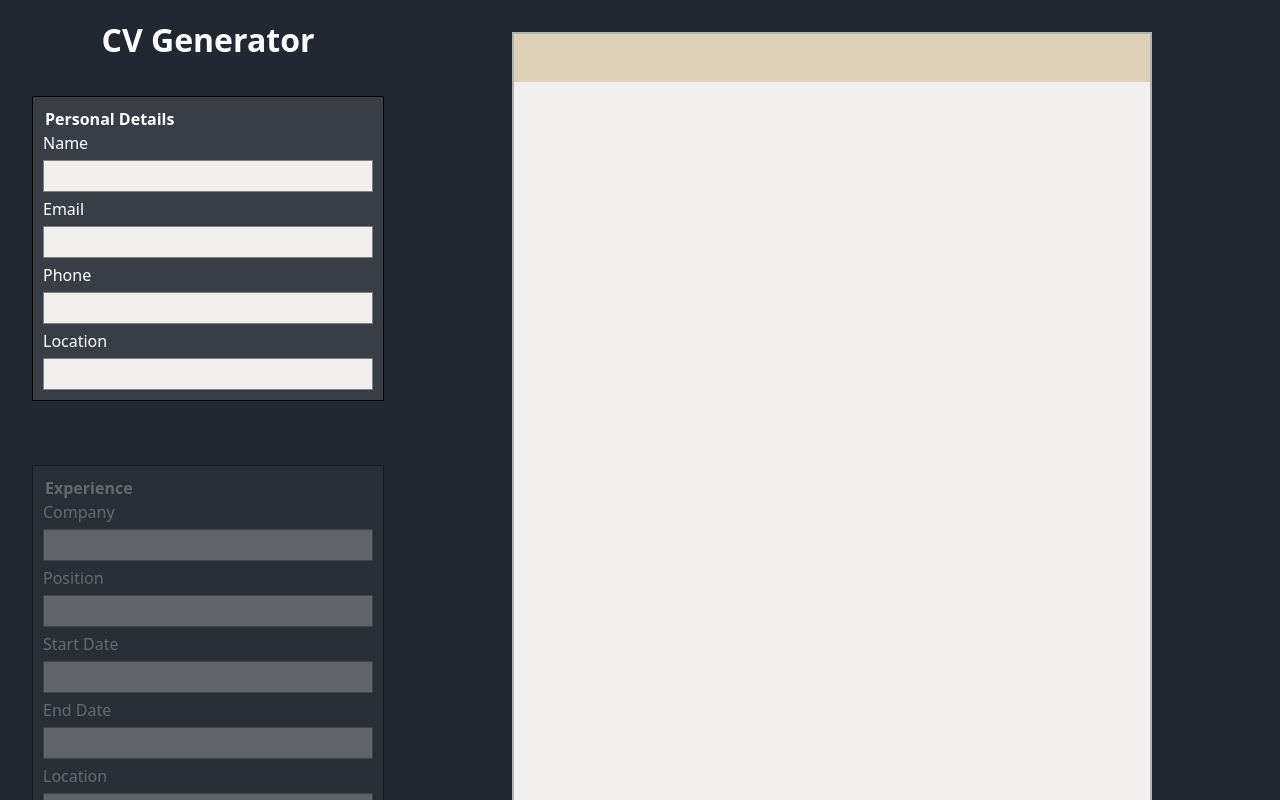
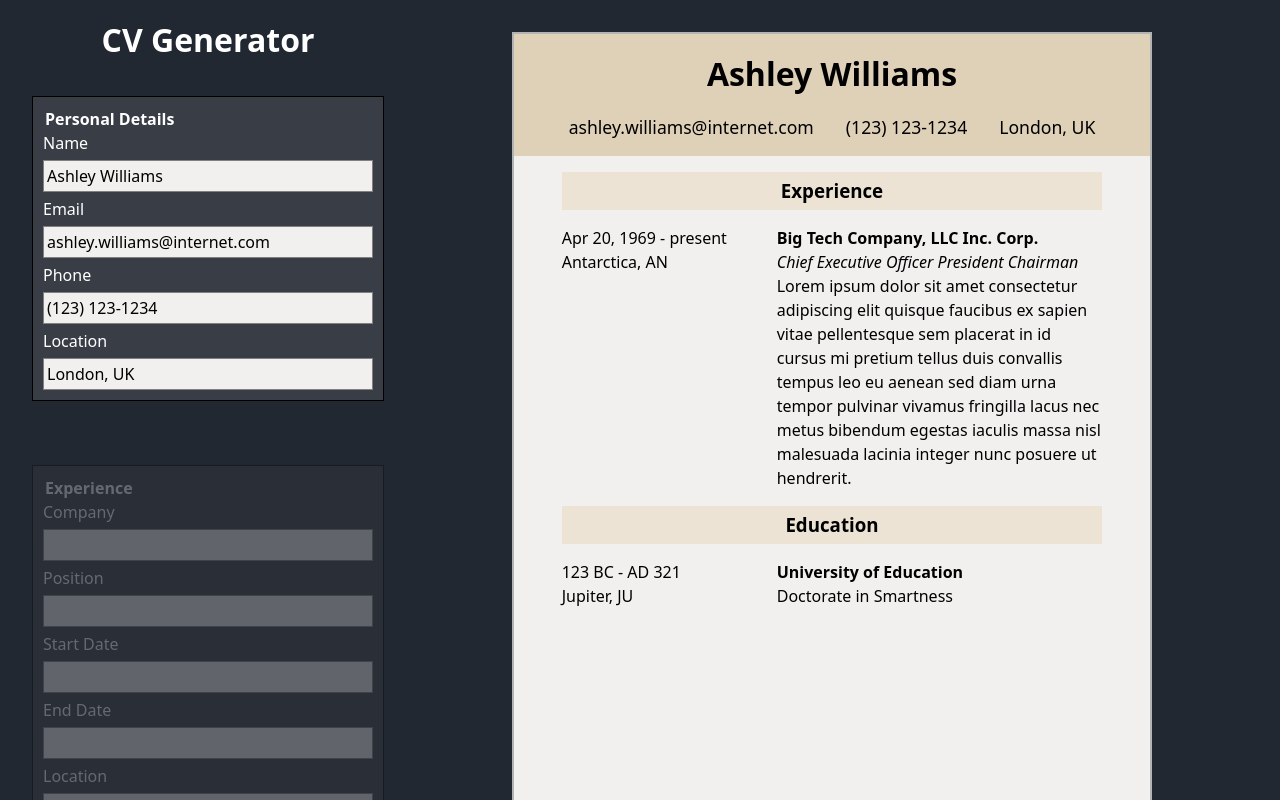
Before and after one commit to CopyypoC/odin-cv-application, a React (Vite) app: page / in a window 1280 px wide. Shown: the top 800 px of the page. Built offline with nearby package versions, Linux system fonts and the light colour scheme.

Commit message:
feat: add default placeholder data

```diff
--- a/src/components/App.jsx
+++ b/src/components/App.jsx
@@ -1,13 +1,17 @@
 import { useState } from "react";
-import { initialPersonalForm } from "./initial-form.js";
+import {
+  initialPersonalForm,
+  initialExperienceData,
+  initialEducationData,
+} from "./initial-form.js";
 import "../styles/App.css";
 import { CVForm } from "./CVForm.jsx";
 import { GeneratedCV } from "./GeneratedCV.jsx";
 
 function App() {
   const [personalData, setPersonalData] = useState(initialPersonalForm);
-  const [experienceData, setExperienceData] = useState([]);
-  const [educationData, setEducationData] = useState([]);
+  const [experienceData, setExperienceData] = useState(initialExperienceData);
+  const [educationData, setEducationData] = useState(initialEducationData);
   const [selectedIds, setSelectedIds] = useState({
     personal: personalData[0].id,
     experience: null,
--- a/src/components/initial-form.js
+++ b/src/components/initial-form.js
@@ -2,10 +2,10 @@ export const initialPersonalForm = [
   {
     id: crypto.randomUUID(),
     section: "personal",
-    name: "",
-    email: "",
-    phone: "",
-    location: "",
+    name: "Ashley Williams",
+    email: "ashley.williams@internet.com",
+    phone: "(123) 123-1234",
+    location: "London, UK",
   },
 ];
 
@@ -33,3 +33,29 @@ export class EducationItem {
     this.location = "";
   }
 }
+
+export const initialExperienceData = [
+  {
+    id: crypto.randomUUID(),
+    section: "experience",
+    company: "Big Tech Company, LLC Inc. Corp.",
+    position: "Chief Executive Officer President Chairman",
+    startDate: "Apr 20, 1969",
+    endDate: "present",
+    location: "Antarctica, AN",
+    description:
+      "Lorem ipsum dolor sit amet consectetur adipiscing elit quisque faucibus ex sapien vitae pellentesque sem placerat in id cursus mi pretium tellus duis convallis tempus leo eu aenean sed diam urna tempor pulvinar vivamus fringilla lacus nec metus bibendum egestas iaculis massa nisl malesuada lacinia integer nunc posuere ut hendrerit.",
+  },
+];
+
+export const initialEducationData = [
+  {
+    id: crypto.randomUUID(),
+    section: "education",
+    school: "University of Education",
+    degree: "Doctorate in Smartness",
+    startDate: "123 BC",
+    endDate: "AD 321",
+    location: "Jupiter, JU",
+  },
+];
--- a/src/styles/App.css
+++ b/src/styles/App.css
@@ -169,6 +169,10 @@ legend {
   font-weight: 700;
 }
 
+.exp-item-position {
+  font-style: italic;
+}
+
 .exp-item-description {
   overflow-wrap: break-word;
 }
```
